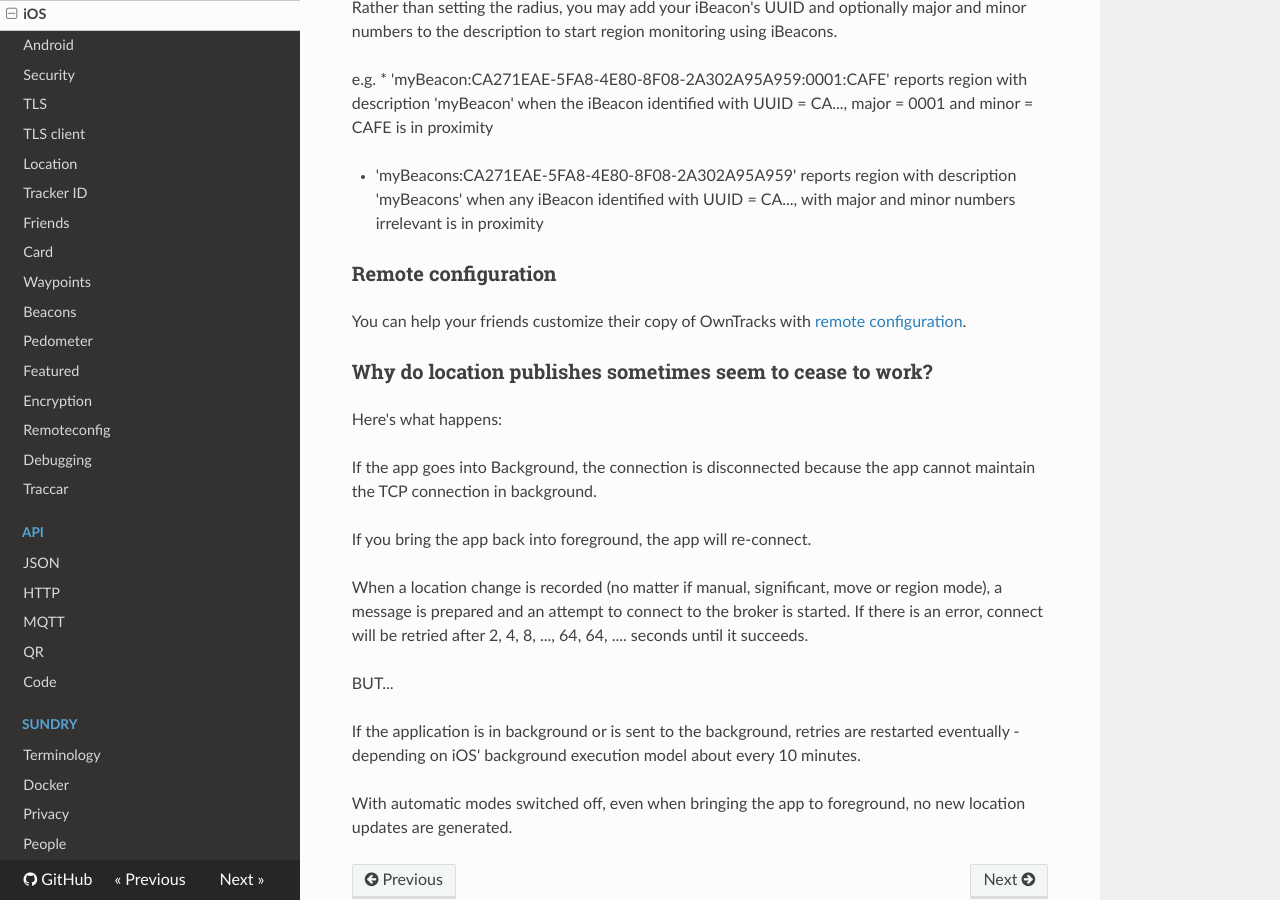
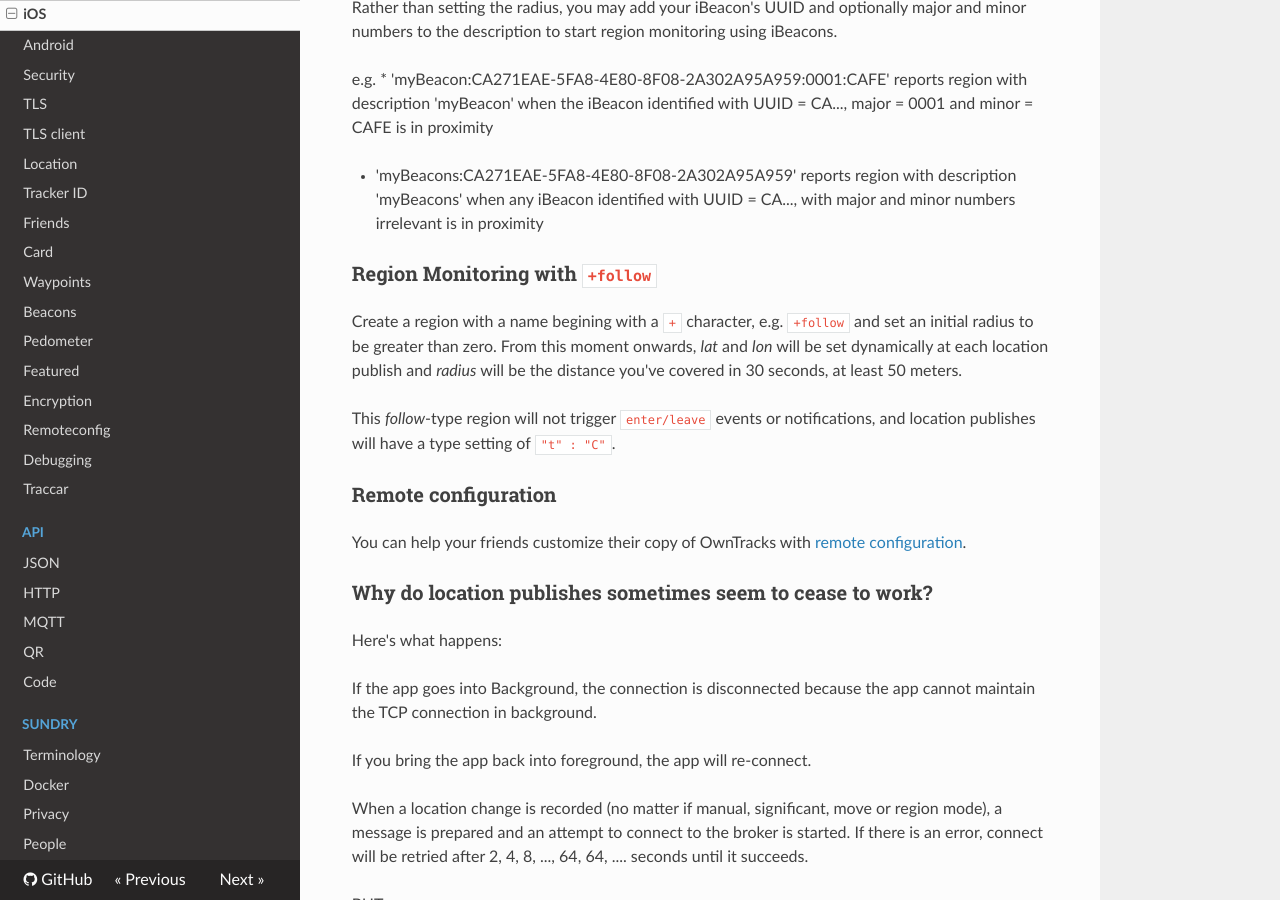
Before and after one commit to owntracks/booklet, an MkDocs documentation site: the page built from docs/features/ios.md, in a window 1280 px wide and 900 px high, scrolled down 2178 px. Built offline with MkDocs 1.6.1, drawn with Linux system fonts in a browser that asks for light colours; nearby versions of some CDN libraries; old or Windows-style settings are respelled for this version of MkDocs.

Commit message:
+follow regions

```diff
--- a/docs/features/ios.md
+++ b/docs/features/ios.md
@@ -88,6 +88,12 @@ reports region with description 'myBeacon' when the iBeacon identified with UUID
 * 'myBeacons:CA271EAE-5FA8-4E80-8F08-2A302A95A959'
 reports region with description 'myBeacons' when any iBeacon identified with UUID = CA..., with major and minor numbers irrelevant is in proximity
 
+### Region Monitoring with `+follow`
+
+Create a region with a name begining with a `+` character, e.g. `+follow` and set an initial radius to be greater than zero. From this moment onwards, _lat_ and _lon_ will be set dynamically at each location publish and _radius_ will be the distance you've covered in 30 seconds, at least 50 meters.
+
+This _follow_-type region will not trigger `enter/leave` events or notifications, and location publishes will have a type setting of `"t" : "C"`.
+
 ### Remote configuration
 
 You can help your friends customize their copy of OwnTracks with [remote configuration](remoteconfig.md).
```
